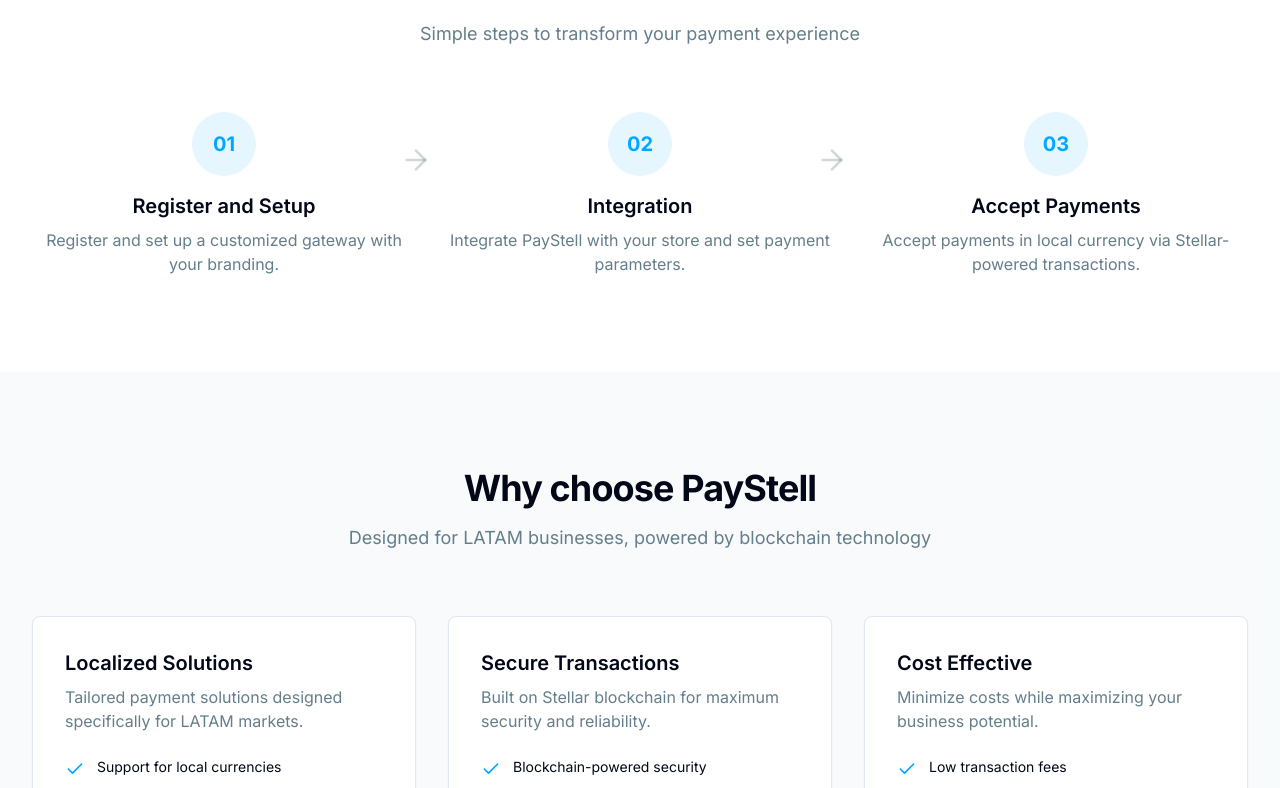
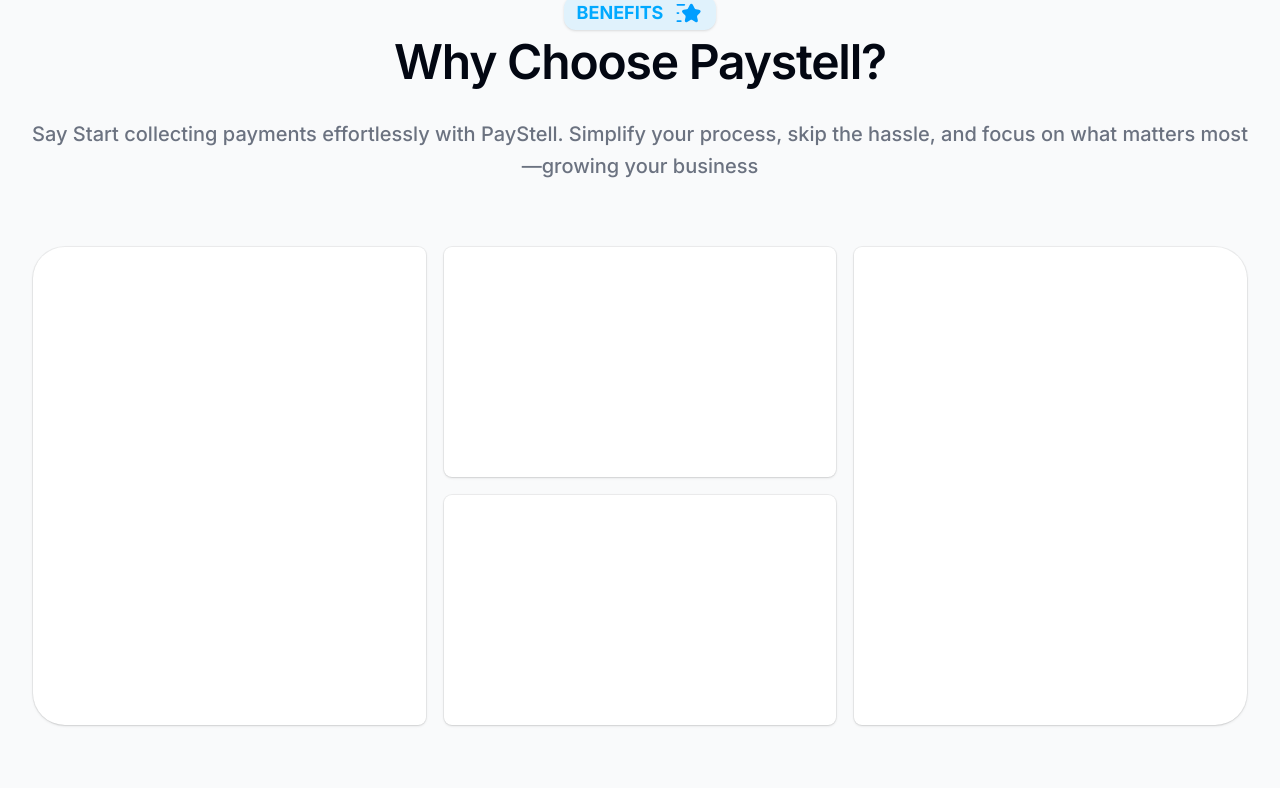
Before and after one commit to PayStell/paystell-landing, a Next.js app: page / in a window 1280 px wide. Shown: the part 1632-2420 px from the top of the page. Built offline with nearby package versions, Linux system fonts and the light colour scheme.

Commit message:
feat: Added the badge and star icon.svg

```diff
--- a/src/app/page.tsx
+++ b/src/app/page.tsx
@@ -6,13 +6,14 @@
 import Pricing from "@/components/sections/Pricing";
 import FAQ from "@/components/sections/FAQ";
 import Testimonials from "@/components/sections/Testimonials";
-
+import ChooseUs from "@/components/layout/ChooseUs";
 
 export default function Home() {
 	return (
 		<>
 			<Hero />
 			<Features />
+			<ChooseUs />
 			<HowItWorks />
 			<Benefits />
 			<Testimonials/>
--- /dev/null
+++ b/src/components/layout/ChooseUs.tsx
@@ -0,0 +1,51 @@
+import Image from "next/image";
+import { Badge } from "@/components/ui/badge";
+const ChooseUs = () => {
+    return (
+        <div>
+            <div className="bg-gray-50 py-24 sm:py-32">
+                <div className="mx-auto max-w-2xl px-6 lg:max-w-7xl lg:px-8 text-center">
+                    <Badge className="w-fit bg-primary/10 px-3 rounded-xl hover:bg-primary/10">
+                        <h2 className="text-lg font-bold text-primary mr-3">BENEFITS</h2>
+                        <Image src="/star.svg" width={28} height={28} alt="star" />
+                    </Badge>
+                    <p className="mx-auto mt-2 max-w-lg text-balance text-center text-4xl font-semibold tracking-tight text-gray-950 sm:text-5xl">Why Choose Paystell?</p>
+                    <p className="mt-8 text-pretty text-center text-lg font-medium text-gray-500 sm:text-xl/8">Say Start collecting payments effortlessly with PayStell. Simplify your process, skip the hassle, and focus on what matters most—growing your business</p>
+                    <div className="mt-10 grid gap-4 sm:mt-16 lg:grid-cols-3 lg:grid-rows-2">
+                        <div className="relative lg:row-span-2">
+                            <div className="absolute inset-px rounded-lg bg-white lg:rounded-l-[2rem]">
+
+                            </div>
+
+                            <div className="pointer-events-none absolute inset-px rounded-lg shadow ring-1 ring-black/5 lg:rounded-l-[2rem]"></div>
+                        </div>
+                        <div className="relative max-lg:row-start-1">
+                            <div className="absolute inset-px rounded-lg bg-white max-lg:rounded-t-[2rem]"></div>
+
+                            <div className="pointer-events-none absolute inset-px rounded-lg shadow ring-1 ring-black/5 max-lg:rounded-t-[2rem]"></div>
+                        </div>
+                        <div className="relative max-lg:row-start-3 lg:col-start-2 lg:row-start-2">
+                            <div className="absolute inset-px rounded-lg bg-white"></div>
+
+                            <div className="pointer-events-none absolute inset-px rounded-lg shadow ring-1 ring-black/5"></div>
+                        </div>
+                        <div className="relative lg:row-span-2">
+                            <div className="absolute inset-px rounded-lg bg-white max-lg:rounded-b-[2rem] lg:rounded-r-[2rem]"></div>
+                            <div className="relative flex h-full flex-col overflow-hidden rounded-[calc(theme(borderRadius.lg)+1px)] max-lg:rounded-b-[calc(2rem+1px)] lg:rounded-r-[calc(2rem+1px)]">
+
+                                <div className="relative min-h-[30rem] w-full grow">
+
+                                </div>
+                            </div>
+                            <div className="pointer-events-none absolute inset-px rounded-lg shadow ring-1 ring-black/5 max-lg:rounded-b-[2rem] lg:rounded-r-[2rem]"></div>
+                        </div>
+                    </div>
+                </div>
+            </div>
+
+
+        </div>
+    )
+}
+
+export default ChooseUs;
```
